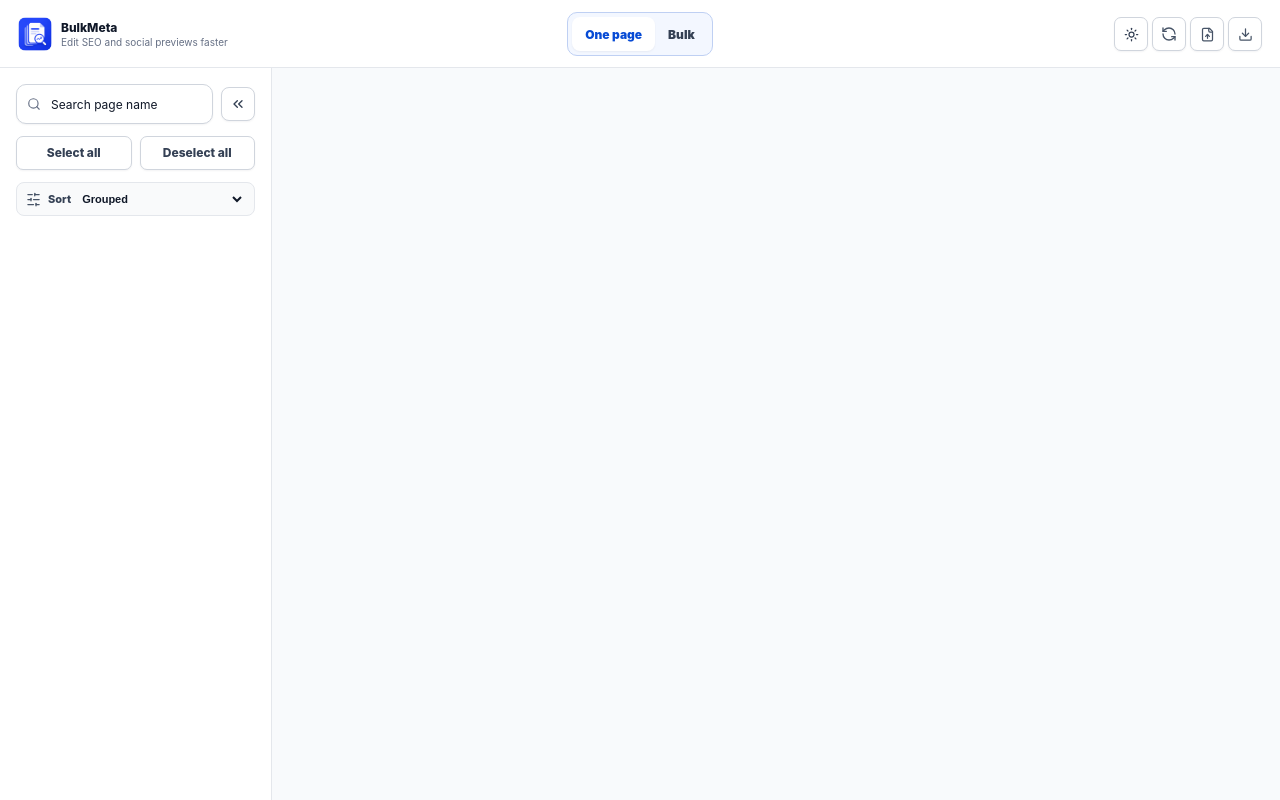
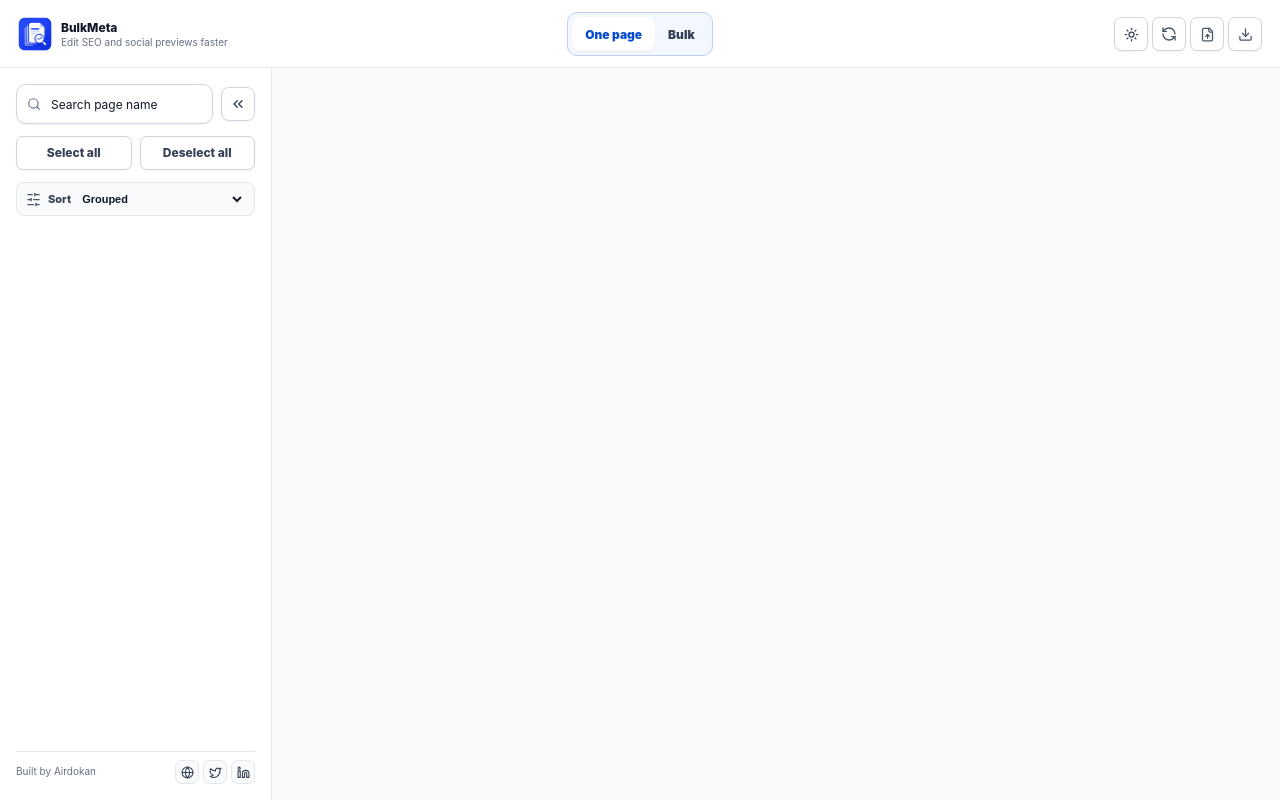
Before and after one commit to kmbashar/bulkmeta, a React (Vite) app: page / in a window 1280 px wide. Built offline with nearby package versions, Linux system fonts and the light colour scheme; a web font is replaced by a local one.

Commit message:
Restore creator links in sidebar

```diff
--- a/src/main.tsx
+++ b/src/main.tsx
@@ -9,14 +9,17 @@ import {
   ChevronsRight,
   Download,
   FileUp,
+  Globe,
   Image,
   Images,
+  Linkedin,
   LoaderCircle,
   Moon,
   RefreshCcw,
   Search,
   SlidersHorizontal,
   Sun,
+  Twitter,
   X,
 } from "lucide-react";
 import "./styles.css";
@@ -583,7 +586,14 @@ function App() {
                   )}
               </div>
 
-
+              <div className="creator-links" aria-label="Creator links">
+                <span>Built by Airdokan</span>
+                <div>
+                  <a href="https://www.airdokan.com/" target="_blank" rel="noreferrer" aria-label="Airdokan website" title="Website"><Globe size={13} /></a>
+                  <a href="https://x.com/bashar_me1" target="_blank" rel="noreferrer" aria-label="Bashar on X" title="X"><Twitter size={13} /></a>
+                  <a href="https://www.linkedin.com/in/findbashar/" target="_blank" rel="noreferrer" aria-label="Bashar on LinkedIn" title="LinkedIn"><Linkedin size={13} /></a>
+                </div>
+              </div>
             </>
           )}
         </aside>
--- a/src/styles.css
+++ b/src/styles.css
@@ -426,6 +426,53 @@ button:disabled {
   font-weight: 900;
   letter-spacing: 0.04em;
   text-transform: uppercase;
+}
+
+.creator-links {
+  display: flex;
+  flex: 0 0 auto;
+  align-items: center;
+  justify-content: space-between;
+  gap: 8px;
+  border-top: 1px solid var(--border);
+  padding-top: 8px;
+  color: var(--tertiary);
+  font-size: 10px;
+}
+
+.creator-links span,
+.creator-links div {
+  min-width: 0;
+}
+
+.creator-links span {
+  line-height: 1.35;
+}
+
+.creator-links div {
+  display: flex;
+  flex: 0 0 auto;
+  gap: 4px;
+}
+
+.creator-links a {
+  display: inline-grid;
+  width: 24px;
+  height: 24px;
+  place-items: center;
+  border: 1px solid var(--border);
+  border-radius: 7px;
+  background: var(--surface-raised);
+  color: var(--button-text);
+  padding: 0;
+  line-height: 1;
+  text-decoration: none;
+}
+
+.creator-links a:hover {
+  border-color: var(--primary-border);
+  background: var(--primary-subtle);
+  color: var(--primary);
 }
 
 .page-item {
```
